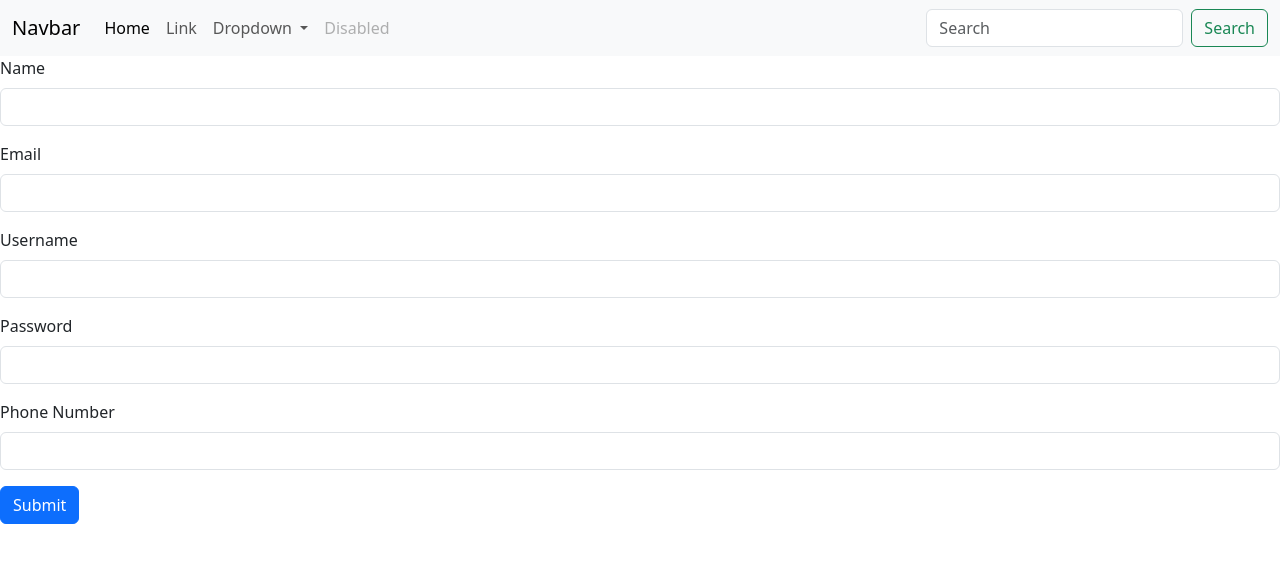
After one commit to SarveshR7106/TrekMate, a Flask app: page /signup in a window 1280 px wide. The commit adds this page. Shown: the top 563 px of the page. Run offline with Flask 3, Linux system fonts and the light colour scheme.

Commit message:
Database creation and Login authentication
Created a database and have created users table to handle the account data. Have created a signup page and basic login authentication logic.

```diff
--- a/app.py
+++ b/app.py
@@ -1,33 +1,87 @@
 from flask import Flask, redirect, url_for, render_template, request, session
+from flask_sqlalchemy import SQLAlchemy
 
 app = Flask(__name__)
 app.secret_key = "HELLOO!!"
+
+app.config['SQLALCHEMY_DATABASE_URI'] = 'sqlite:///Trekking.db'
+app.config['SQLALCHEMY_TRACK_MODIFICATIONS'] = False
+
+db = SQLAlchemy(app)
+
+class users(db.Model):
+    _id = db.Column("id", db.Integer, primary_key = True)
+    name = db.Column("name", db.String(100))
+    phone_no = db.Column("phone_no", db.Integer)
+    email = db.Column("email", db.String(30), unique=True)
+    username = db.Column("username", db.String(100), nullable=False, unique=True)
+    password = db.Column("password", db.String(20), nullable=False)
+
+    def __init__(self, name, email, phone_no, username, password):
+        self.name = name
+        self.email = email
+        self.phone_no = phone_no
+        self.username = username
+        self.password = password
 
 @app.route("/")
 def home():
     return render_template("home.html")
 
+@app.route("/signup", methods=["POST", "GET"])
+def signup():
+    if request.method == "POST":
+        name = request.form["name"]
+        email = request.form["email"]
+        phone_no = request.form["phone_no"]
+        username = request.form["username"]
+        password = request.form["password"]
+
+        #checking if there is already existing email
+        found_user = users.query.filter_by(email=email).first()
+        if found_user:
+            return render_template("signup.html", error="Email already present")
+
+        #adding the user to the database
+        usr = users(name, email, phone_no, username, password)
+        db.session.add(usr)
+        db.session.commit()
+
+        return redirect(url_for("login"))
+    else:
+        return render_template("signup.html")
+
 @app.route("/login", methods = ['POST', 'GET'])
 def login():
     if request.method == "POST":
-        user = request.form["email"]
-        session["user"] = user
-        return redirect(url_for("user"))
+        username = request.form["username"]
+        password = request.form["password"]
+
+        found_user = users.query.filter_by(username=username).first()
+        if found_user and found_user.password == password:
+            session["user"] = found_user._id
+            return redirect(url_for("user"))
+        else:
+            return render_template("login.html", error="Invalid username or password")
     else:
         return render_template("login.html")
 
 @app.route("/user")
 def user():
     if "user" in session:
-        email = session["user"]
+        found_user = users.query.get(session["user"])
+        email = found_user.email
         return render_template("user.html", email = email)
     else:
         return redirect(url_for("login"))
 
 @app.route("/logout")
 def logout():
+    user = session["user"]
     session.pop("user")
     return render_template("logout.html")
 
 if __name__ == "__main__":
+    with app.app_context():
+        db.create_all()
     app.run(debug=True)
--- a/templates/base.html
+++ b/templates/base.html
@@ -2,6 +2,7 @@
 <html>
     <head>
         <title>{% block title %}{% endblock %}</title>
+        {% block css %}{% endblock %}
         <link href="https://cdn.jsdelivr.net/npm/bootstrap@5.3.8/dist/css/bootstrap.min.css" rel="stylesheet" integrity="sha384-sRIl4kxILFvY47J16cr9ZwB07vP4J8+LH7qKQnuqkuIAvNWLzeN8tE5YBujZqJLB" crossorigin="anonymous">
     </head>
     <body>
--- /dev/null
+++ b/templates/signup.html
@@ -0,0 +1,35 @@
+{% extends "base.html" %}
+{% block title %}Signup Page{% endblock %}
+
+{% block css %}
+<link rel="stylesheet" href="url_for('static', filename='signup_style.css')"/>
+{% endblock %}
+
+{% block content %}
+    <form method="POST" action="{{ url_for('signup') }}">
+        <div class="mb-3">
+            <label for="name" class="form-label">Name</label>
+            <input type="text" class="form-control" id="name" name="name">
+        </div>
+        <div class="mb-3">
+            <label for="email" class="form-label">Email</label>
+            <input type="email" class="form-control" id="email" name="email">
+        </div>
+        <div class="mb-3">
+            <label for="username" class="form-label">Username</label>
+            <input type="text" class="form-control" id="username" name="username">
+        </div>
+        <div class="mb-3">
+            <label for="password" class="form-label">Password</label>
+            <input type="password" class="form-control" id="password" name="password">
+        </div>
+        <div class="mb-3">
+            <label for="phone" class="form-label">Phone Number</label>
+            <input type="tel" class="form-control" id="phone_no" name="phone_no">
+        </div>
+        <button type="submit" class="btn btn-primary">Submit</button>
+    </form>
+    {% if error %}
+        <div class="alert alert-danger">{{ error }}</div>
+    {% endif %}
+{% endblock %}
--- a/templates/user.html
+++ b/templates/user.html
@@ -2,5 +2,6 @@
 {% block title %}User Page{% endblock %}
 {% block content %}
     <p>Email: {{email}}</p>
+    <p>Password: {{pwd}}</p>
     <a href="{{ url_for('logout')}}"><button class="btn btn-primary" type="submit">Logout</button></a>
 {% endblock %}
```
Also changed, not shown: templates/login.html (+7 -9 lines), instance/Trekking.db (added), static/signup_style.css (added).
